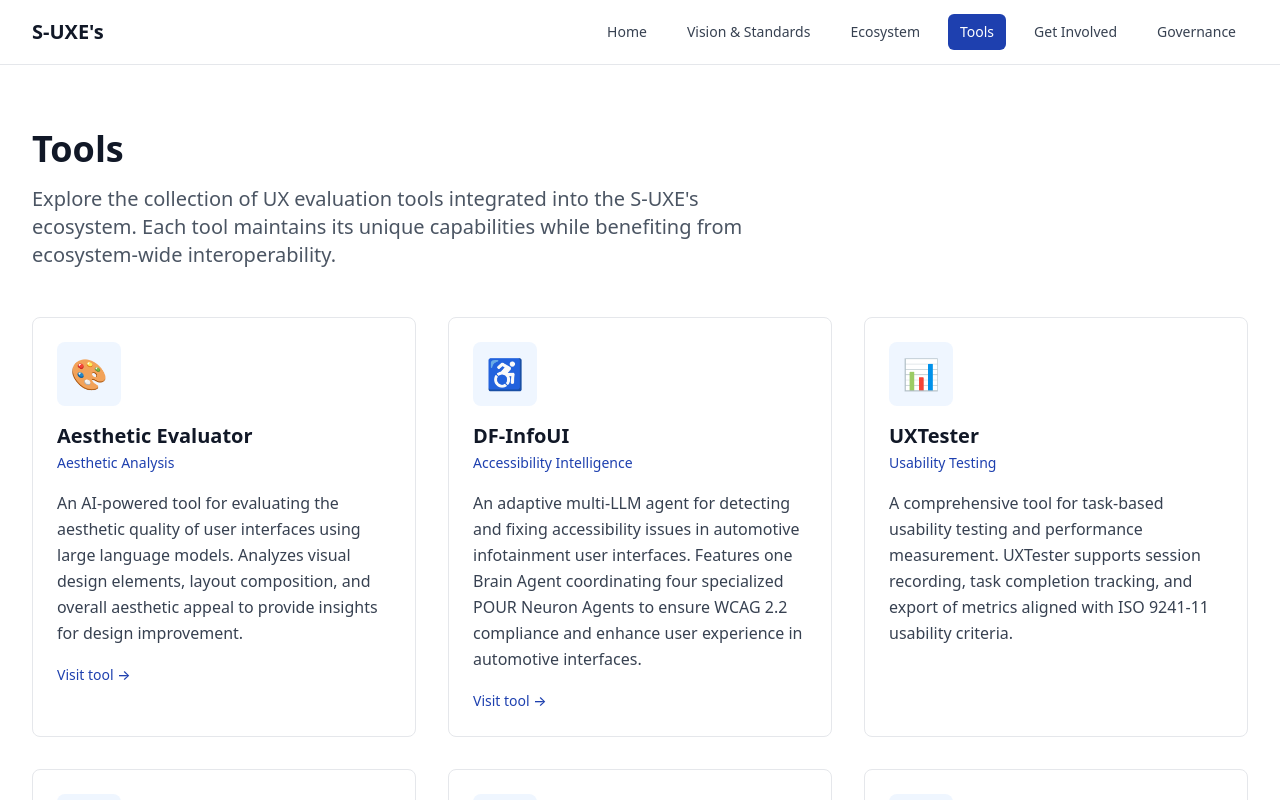
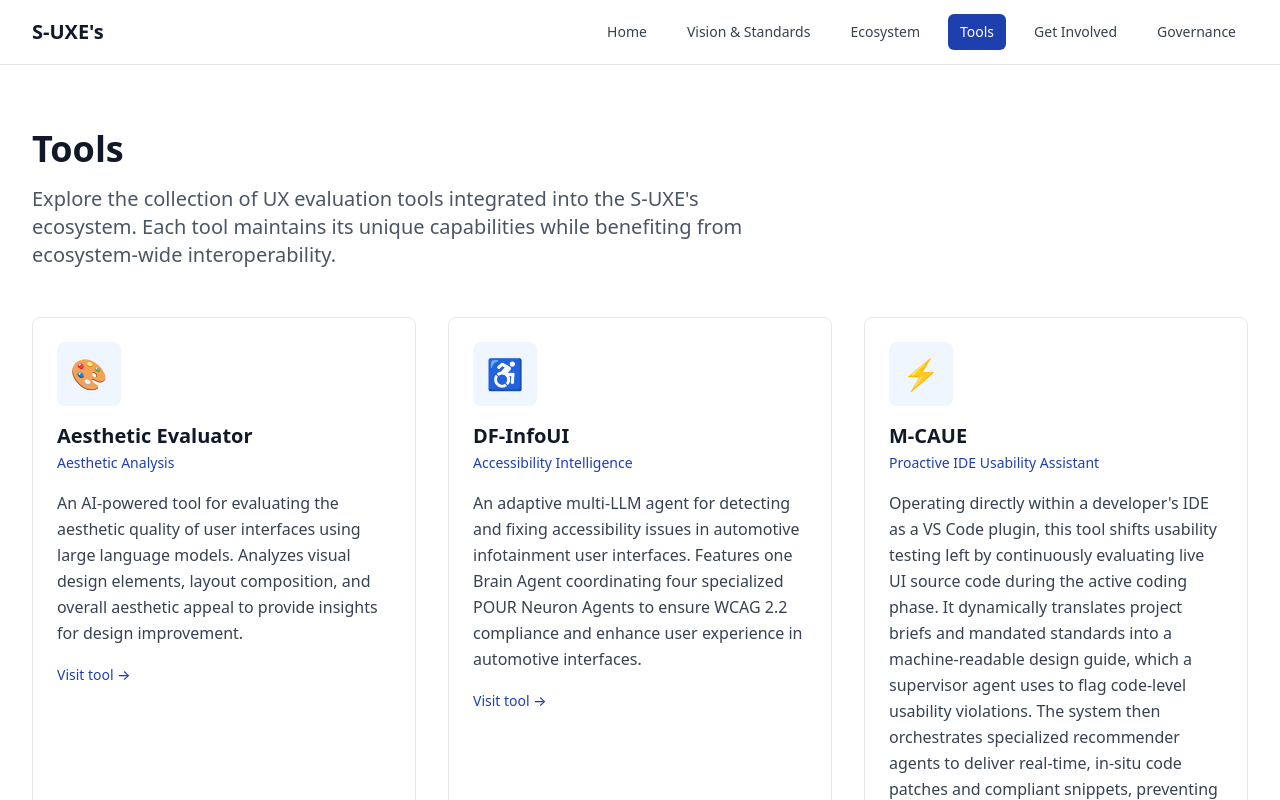
Before and after one commit to mohamedsemah/S-UXE-s, a Next.js app: page /tools in a window 1280 px wide. Shown: the top 800 px of the page. Built offline with nearby package versions, Linux system fonts and the light colour scheme.

Commit message:
Add M-CAUE (Proactive IDE Usability Assistant) tool link

```diff
--- a/app/tools/page.tsx
+++ b/app/tools/page.tsx
@@ -20,6 +20,13 @@ const tools = [
     description: 'An adaptive multi-LLM agent for detecting and fixing accessibility issues in automotive infotainment user interfaces. Features one Brain Agent coordinating four specialized POUR Neuron Agents to ensure WCAG 2.2 compliance and enhance user experience in automotive interfaces.',
     icon: '♿',
     url: 'https://df-info-ui.vercel.app',
+  },
+  {
+    name: 'M-CAUE',
+    category: 'Proactive IDE Usability Assistant',
+    description: 'Operating directly within a developer\'s IDE as a VS Code plugin, this tool shifts usability testing left by continuously evaluating live UI source code during the active coding phase. It dynamically translates project briefs and mandated standards into a machine-readable design guide, which a supervisor agent uses to flag code-level usability violations. The system then orchestrates specialized recommender agents to deliver real-time, in-situ code patches and compliant snippets, preventing usability defects before the UI is even rendered.',
+    icon: '⚡',
+    url: 'https://github.com/rezmeplz/M-CAUE',
   },
   {
     name: 'UXTester',
```
